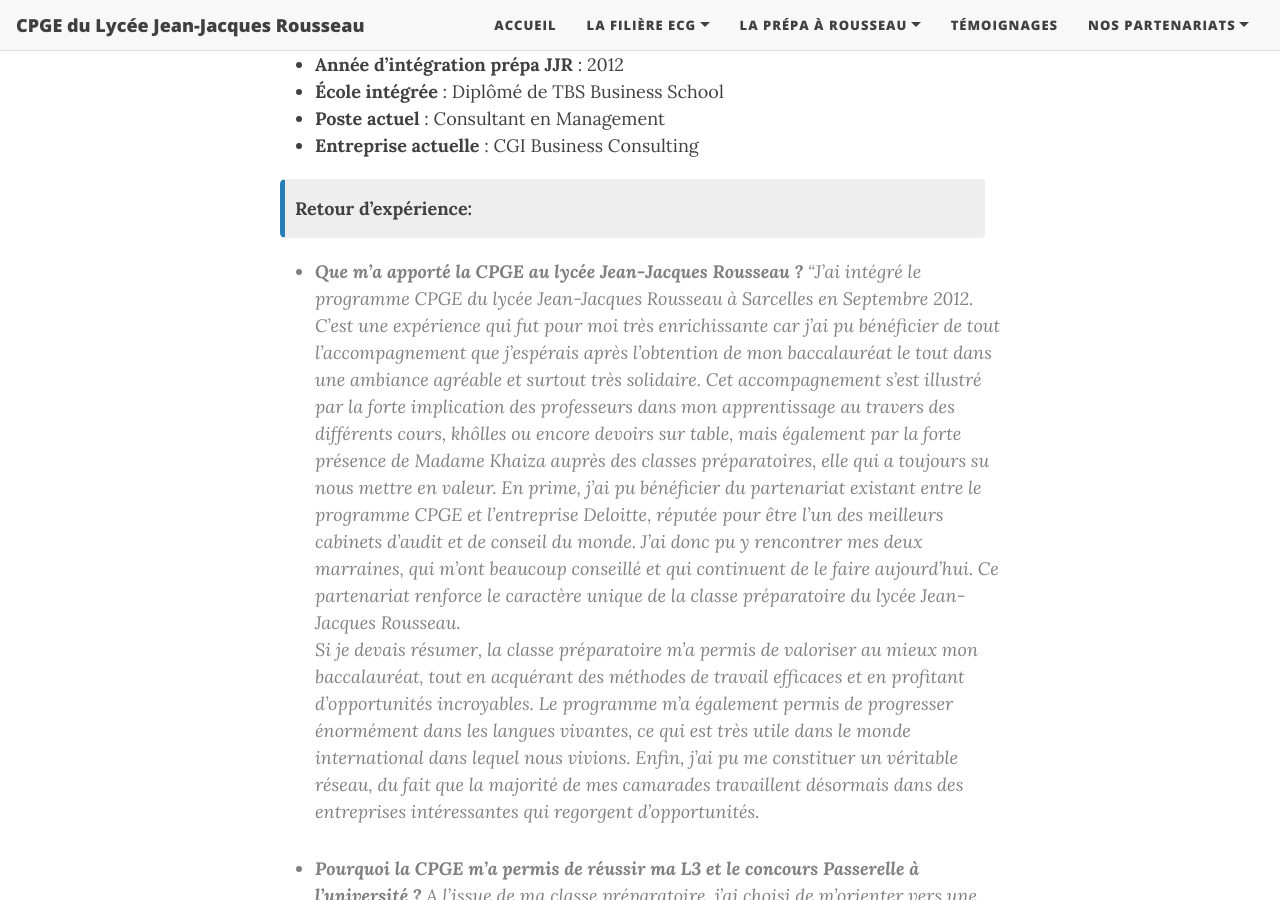
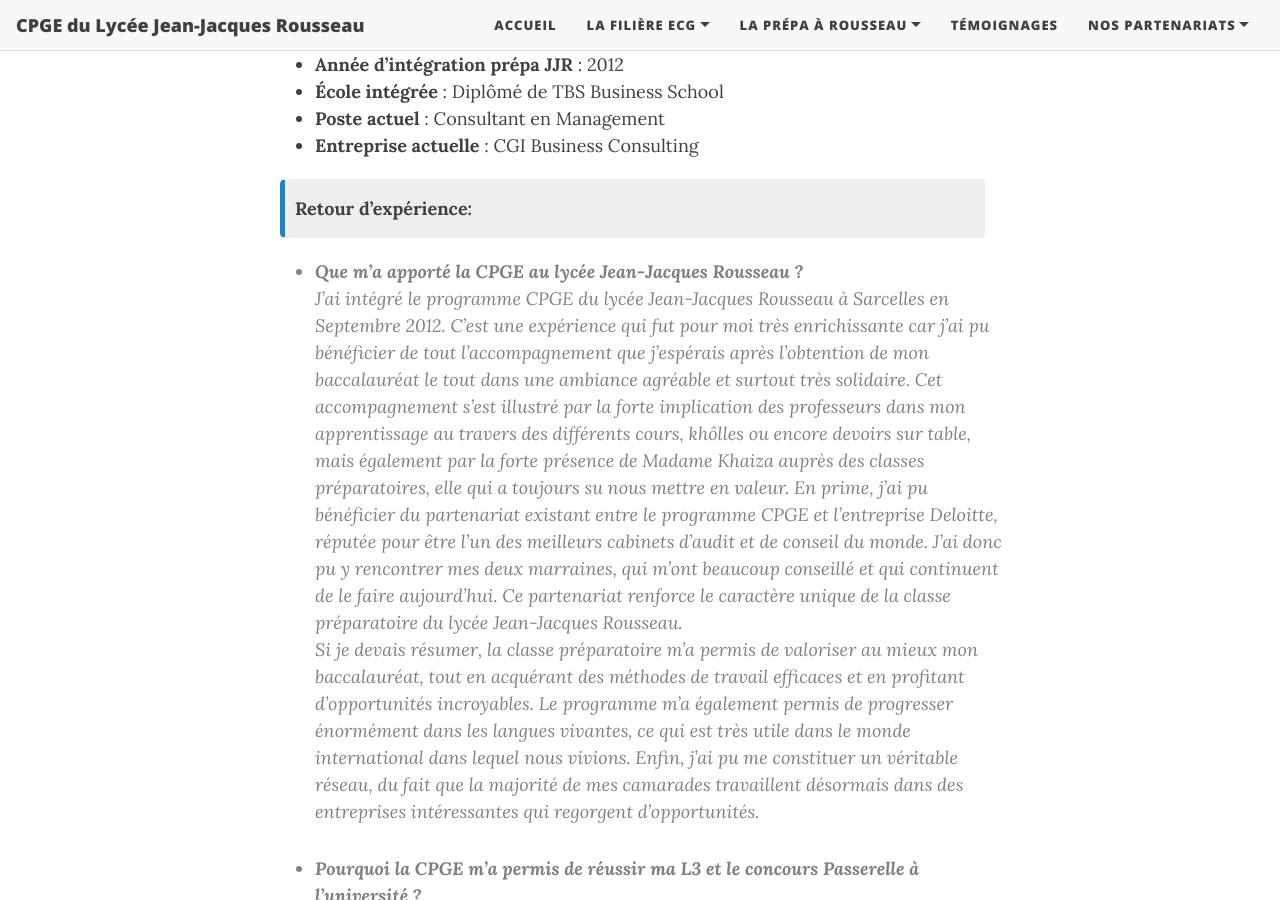
Before and after one commit to cpgesarcelles/cpgesarcelles.github.io, a Jekyll site: the page built from Temoignages/akakpo.md, in a window 1280 px wide and 900 px high, scrolled down 334 px. Built offline with Jekyll 4.4.1, drawn with Linux system fonts in a browser that asks for light colours; nearby versions of some CDN libraries.

```diff
--- a/Temoignages/akakpo.md
+++ b/Temoignages/akakpo.md
@@ -16,7 +16,7 @@ avatar: "/assets/img/akakpo.jpg"
 **Retour d'expérience:**
 >
 >- **Que m'a apporté la CPGE au lycée Jean-Jacques Rousseau ?**
->"J'ai intégré le programme CPGE du lycée Jean-Jacques Rousseau à Sarcelles en Septembre 2012. C'est une expérience qui fut pour moi très enrichissante car j'ai pu bénéficier de tout l'accompagnement que j'espérais après l'obtention de mon baccalauréat le tout dans une ambiance agréable et surtout très solidaire. Cet accompagnement s'est illustré par la forte implication des professeurs dans mon apprentissage au travers des différents cours, khôlles ou encore devoirs sur table, mais également par la forte présence de Madame Khaiza auprès des classes préparatoires, elle qui a toujours su nous mettre en valeur. En prime, j'ai pu bénéficier du partenariat existant entre le programme CPGE et l'entreprise Deloitte, réputée pour être l'un des meilleurs cabinets d'audit et de conseil du monde. J'ai donc pu y rencontrer mes deux marraines, qui m'ont beaucoup conseillé et qui continuent de le faire aujourd'hui. Ce partenariat renforce le caractère unique de la classe préparatoire du lycée Jean-Jacques Rousseau.
+>J'ai intégré le programme CPGE du lycée Jean-Jacques Rousseau à Sarcelles en Septembre 2012. C'est une expérience qui fut pour moi très enrichissante car j'ai pu bénéficier de tout l'accompagnement que j'espérais après l'obtention de mon baccalauréat le tout dans une ambiance agréable et surtout très solidaire. Cet accompagnement s'est illustré par la forte implication des professeurs dans mon apprentissage au travers des différents cours, khôlles ou encore devoirs sur table, mais également par la forte présence de Madame Khaiza auprès des classes préparatoires, elle qui a toujours su nous mettre en valeur. En prime, j'ai pu bénéficier du partenariat existant entre le programme CPGE et l'entreprise Deloitte, réputée pour être l'un des meilleurs cabinets d'audit et de conseil du monde. J'ai donc pu y rencontrer mes deux marraines, qui m'ont beaucoup conseillé et qui continuent de le faire aujourd'hui. Ce partenariat renforce le caractère unique de la classe préparatoire du lycée Jean-Jacques Rousseau.
 >Si je devais résumer, la classe préparatoire m'a permis de valoriser au mieux mon baccalauréat, tout en acquérant des méthodes de travail efficaces et en profitant d'opportunités incroyables. Le programme m'a également permis de progresser énormément dans les langues vivantes, ce qui est très utile dans le monde international dans lequel nous vivions.  Enfin, j'ai pu me constituer un véritable réseau, du fait que la majorité de mes camarades travaillent désormais dans des entreprises intéressantes qui regorgent d'opportunités.
 >
 >- **Pourquoi la CPGE m'a permis de réussir ma L3 et le concours Passerelle à l'université ?**
```
